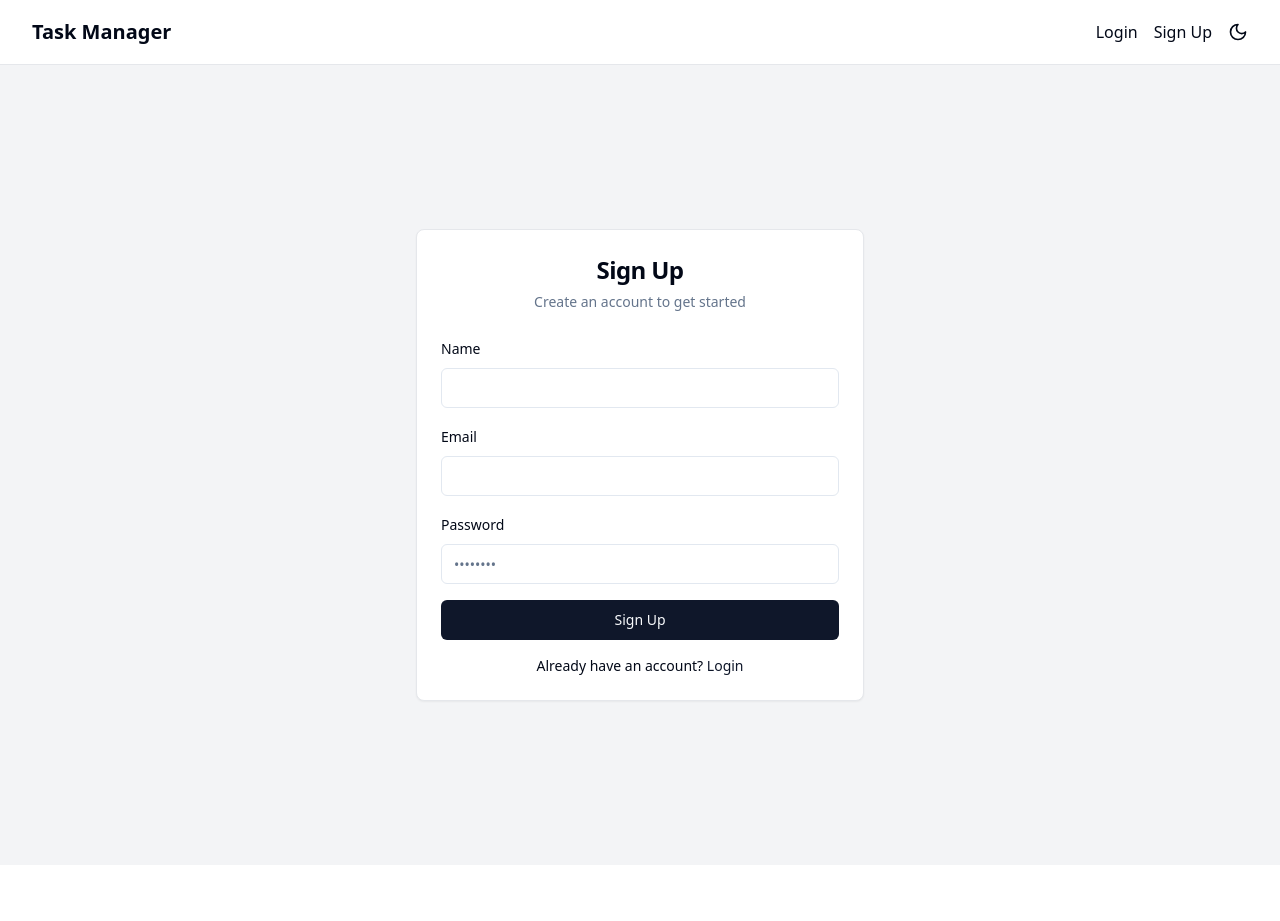
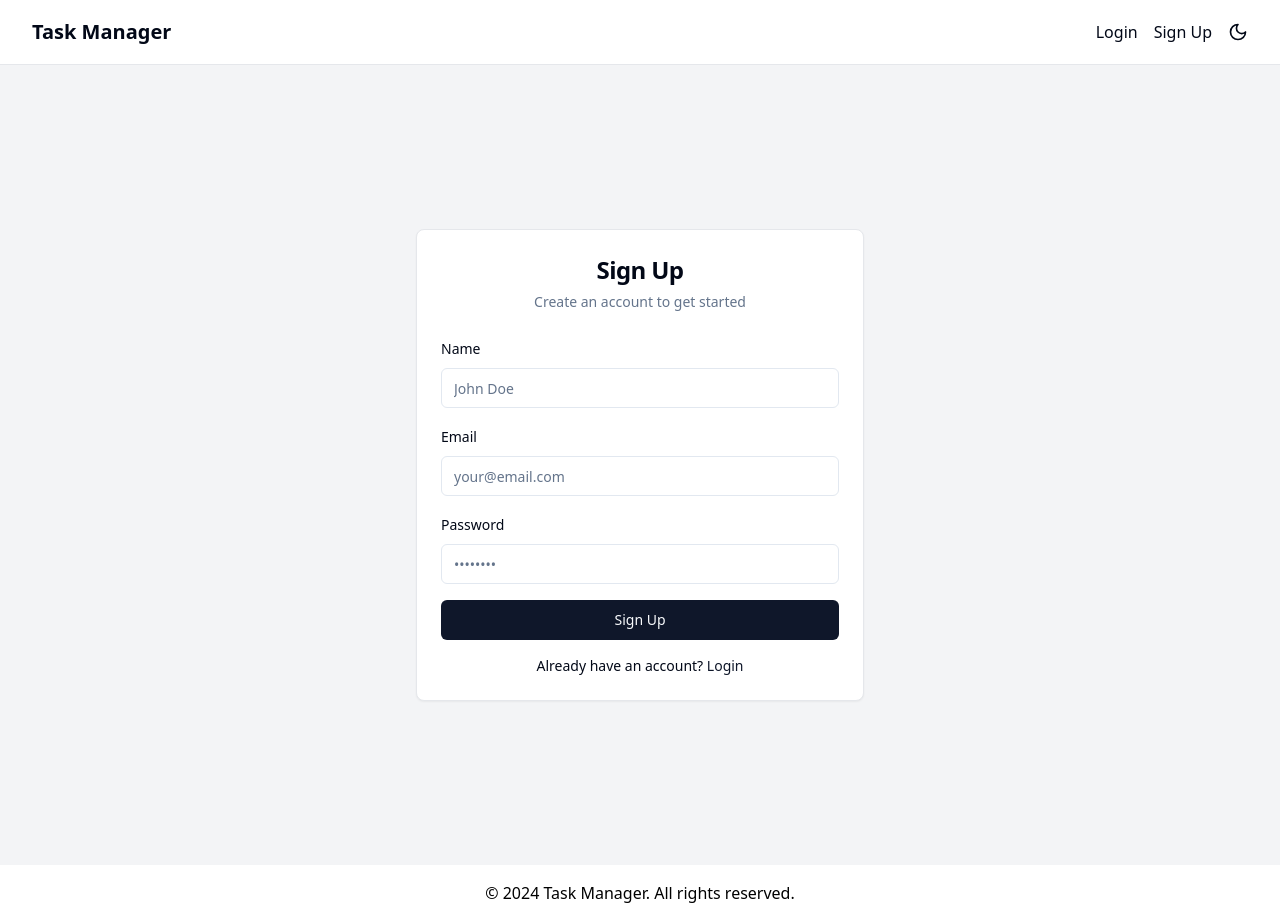
Before and after one commit to Vaibhav-shelke1/Task-Manager-Frontend, a Next.js app: page /signup in a window 1280 px wide. Before the commit the page ends 865 px from the top, so only its background shows below. Built offline with nearby package versions, Linux system fonts and the light colour scheme.

Commit message:
Add files via upload
new update

```diff
--- a/src/app/dashboard/page.js
+++ b/src/app/dashboard/page.js
@@ -8,10 +8,10 @@ import { Button } from "@/components/ui/button"
 import { Input } from "@/components/ui/input"
 import { Textarea } from "@/components/ui/textarea"
 import { Select, SelectContent, SelectItem, SelectTrigger, SelectValue } from "@/components/ui/select"
-import { Pencil, Trash2, ArrowUpDown } from 'lucide-react'
+import { Pencil, Trash2 } from 'lucide-react'
 import { Dialog, DialogContent, DialogHeader, DialogTitle, DialogDescription } from "@/components/ui/dialog"
 import { Alert, AlertDescription } from "@/components/ui/alert"
-import { DndContext, DragEndEvent, closestCorners, PointerSensor, useSensor, useSensors } from '@dnd-kit/core'
+import { DndContext, closestCorners, PointerSensor, useSensor, useSensors } from '@dnd-kit/core'
 import { SortableContext, arrayMove, verticalListSortingStrategy } from '@dnd-kit/sortable'
 import { useSortable } from '@dnd-kit/sortable'
 import { CSS } from '@dnd-kit/utilities'
@@ -27,7 +27,6 @@ export default function Component() {
 
   const sensors = useSensors(useSensor(PointerSensor))
 
-  // Alert management
   useEffect(() => {
     if (alert.message) {
       const timer = setTimeout(() => {
@@ -37,11 +36,9 @@ export default function Component() {
     }
   }, [alert])
 
-  // Filtering and sorting effect
   useEffect(() => {
     let result = tasks
 
-    // Apply filters
     if (filterConfig.status !== 'All') {
       result = result.filter(task => task.status === filterConfig.status)
     }
@@ -55,7 +52,6 @@ export default function Component() {
       )
     }
 
-    // Apply sorting
     if (sortConfig.key) {
       result.sort((a, b) => {
         if (a[sortConfig.key] < b[sortConfig.key]) {
@@ -71,12 +67,10 @@ export default function Component() {
     setFilteredTasks(result)
   }, [tasks, filterConfig, sortConfig])
 
-  // Alert display function
   const showAlert = (type, message) => {
     setAlert({ type, message })
   }
 
-  // Task addition handler
   const handleAddTask = async (e) => {
     e.preventDefault()
     const formData = new FormData(e.target)
@@ -101,13 +95,11 @@ export default function Component() {
     }
   }
 
-  // Task edit handler
   const handleEditTask = (task) => {
     setEditingTask(task)
     setIsModalOpen(true)
   }
 
-  // Task update handler
   const handleUpdateTask = async (e) => {
     e.preventDefault()
     const formData = new FormData(e.target)
@@ -134,7 +126,6 @@ export default function Component() {
     }
   }
 
-  // Task deletion handler
   const handleDeleteTask = async (taskId) => {
     if (window.confirm('Are you sure you want to delete this task?')) {
       try {
@@ -151,20 +142,27 @@ export default function Component() {
     }
   }
 
-  // Drag and drop handler for Kanban board
   const handleDragEnd = async (event) => {
     const { active, over } = event
 
     if (active.id !== over.id) {
       const oldIndex = tasks.findIndex((task) => task._id === active.id)
       const newIndex = tasks.findIndex((task) => task._id === over.id)
+      const newTasks = arrayMove(tasks, oldIndex, newIndex)
 
-      const newTasks = arrayMove(tasks, oldIndex, newIndex)
-      const updatedTask = { ...newTasks[newIndex], status: over.data.current.status }
+      const updatedTask = {
+        ...newTasks[newIndex],
+        status: over.data.current.task.status
+      }
 
       try {
         const result = await updateTask(updatedTask)
         if (result.success) {
+          // Update local state immediately
+          const updatedTasks = tasks.map(task =>
+            task._id === updatedTask._id ? updatedTask : task
+          )
+          fetchTasks() // Refresh tasks from the server
           showAlert('success', "Task status updated successfully")
         } else {
           showAlert('error', result.error || "Failed to update task status. Please try again.")
@@ -176,7 +174,6 @@ export default function Component() {
     }
   }
 
-  // Sorting handler
   const handleSort = (key) => {
     let direction = 'ascending'
     if (sortConfig.key === key && sortConfig.direction === 'ascending') {
@@ -203,7 +200,6 @@ export default function Component() {
             <CardTitle>Tasks Overview</CardTitle>
           </CardHeader>
           <CardContent>
-            {/* Filtering and search inputs */}
             <div className="mb-4 flex flex-wrap gap-2">
               <Input
                 type="text"
@@ -241,7 +237,6 @@ export default function Component() {
                 </SelectContent>
               </Select>
             </div>
-            {/* Tabs for List and Board views */}
             <Tabs defaultValue="list">
               <TabsList className="grid w-full grid-cols-2">
                 <TabsTrigger value="list">List View</TabsTrigger>
@@ -257,7 +252,6 @@ export default function Component() {
                 />
               </TabsContent>
               <TabsContent value="board">
-                {/* Kanban board is not affected by sorting and filtering */}
                 <KanbanBoard tasks={tasks} onDragEnd={handleDragEnd} />
               </TabsContent>
             </Tabs>
@@ -274,7 +268,6 @@ export default function Component() {
           </Card>
         </div>
       </div>
-      {/* Edit task modal */}
       <Dialog open={isModalOpen} onOpenChange={setIsModalOpen}>
         <DialogContent>
           <DialogHeader>
@@ -288,11 +281,9 @@ export default function Component() {
   )
 }
 
-// TaskList component: Displays tasks in a list view with sorting capabilities
 function TaskList({ tasks, onEdit, onDelete, onSort, sortConfig }) {
   return (
     <div>
-      {/* Sorting headers */}
       <div className="flex justify-between items-center mb-2">
         <Button variant="ghost" onClick={() => onSort('title')}>
           Title {sortConfig.key === 'title' && (sortConfig.direction === 'ascending' ? '↑' : '↓')}
@@ -308,7 +299,6 @@ function TaskList({ tasks, onEdit, onDelete, onSort, sortConfig }) {
         </Button>
         <span>Actions</span>
       </div>
-      {/* Task list */}
       <ul className="space-y-2">
         {tasks.map((task) => (
           <li key={task._id} className="p-4 rounded shadow bg-card text-card-foreground">
@@ -336,7 +326,6 @@ function TaskList({ tasks, onEdit, onDelete, onSort, sortConfig }) {
   )
 }
 
-// KanbanBoard component: Displays tasks in a kanban board view
 function KanbanBoard({ tasks, onDragEnd }) {
   const columns = ['To Do', 'In Progress', 'Completed']
   const sensors = useSensors(useSensor(PointerSensor))
@@ -361,7 +350,6 @@ function KanbanBoard({ tasks, onDragEnd }) {
   )
 }
 
-// SortableTask component: Represents a draggable task item in the KanbanBoard
 function SortableTask({ task }) {
   const {
     attributes,
@@ -369,7 +357,13 @@ function SortableTask({ task }) {
     setNodeRef,
     transform,
     transition,
-  } = useSortable({ id: task._id, data:task.status  })
+  } = useSortable({
+    id: task._id,
+    data: {
+      type: 'Task',
+      task,
+    }
+  })
 
   const style = {
     transform: CSS.Transform.toString(transform),
@@ -392,7 +386,6 @@ function SortableTask({ task }) {
   )
 }
 
-// TaskForm component: Form for adding or editing tasks
 function TaskForm({ task, onSubmit }) {
   return (
     <form onSubmit={onSubmit} className="space-y-4">
--- a/src/app/layout.js
+++ b/src/app/layout.js
@@ -5,14 +5,24 @@ import { TaskProvider } from '@/context/TaskContext'
 import Navbar from '@/components/Navbar'
 import './globals.css'
 
-export default function RootLayout({children}) {
+export default function RootLayout({ children }) {
   return (
     <html lang="en" suppressHydrationWarning>
+      <head>
+        <meta name="viewport" content="width=device-width, initial-scale=1" />
+        <title>Task Manager</title>
+        <meta name="description" content="A powerful task management application" />
+      </head>
       <body>
         <ThemeProvider attribute="class" defaultTheme="system" enableSystem>
           <TaskProvider>
-            <Navbar />
-            <main>{children}</main>
+            <div className="flex flex-col min-h-screen">
+              <Navbar />
+              <main className="flex-grow">{children}</main>
+              <footer className="py-4 text-center">
+                <p>&copy; {new Date().getFullYear()} Task Manager. All rights reserved.</p>
+              </footer>
+            </div>
           </TaskProvider>
         </ThemeProvider>
       </body>
--- a/src/app/login/page.js
+++ b/src/app/login/page.js
@@ -13,12 +13,13 @@ export default function LoginPage() {
   const [email, setEmail] = useState('')
   const [password, setPassword] = useState('')
   const [isLoading, setIsLoading] = useState(false)
-  const { login, error } = useTaskContext()
+  const { login, error, clearError } = useTaskContext()
   const router = useRouter()
 
   const handleSubmit = async (e) => {
     e.preventDefault()
     setIsLoading(true)
+    clearError()
     try {
       const success = await login(email, password)
       if (success) {
@@ -45,7 +46,7 @@ export default function LoginPage() {
               <Input
                 id="email"
                 type="email"
-                placeholder=""
+                placeholder="your@email.com"
                 value={email}
                 onChange={(e) => setEmail(e.target.value)}
                 required
--- a/src/app/page.js
+++ b/src/app/page.js
@@ -1,20 +1,5 @@
-'use client'
-
-import { useEffect } from 'react'
-import { useRouter } from 'next/navigation'
-import { useTaskContext } from '@/context/TaskContext'
+import { redirect } from 'next/navigation'
 
 export default function Home() {
-  const router = useRouter()
-  const { token } = useTaskContext()
-
-  useEffect(() => {
-    if (token) {
-      router.push('/dashboard')
-    } else {
-      router.push('/login')
-    }
-  }, [token, router])
-
-  return null // This component doesn't render anything, it just handles redirection
+  redirect('/login')
 }
--- a/src/app/signup/page.js
+++ b/src/app/signup/page.js
@@ -14,12 +14,13 @@ export default function SignupPage() {
   const [email, setEmail] = useState('')
   const [password, setPassword] = useState('')
   const [isLoading, setIsLoading] = useState(false)
-  const { signup, error } = useTaskContext()
+  const { signup, error, clearError } = useTaskContext()
   const router = useRouter()
 
   const handleSubmit = async (e) => {
     e.preventDefault()
     setIsLoading(true)
+    clearError()
     try {
       const success = await signup(name, email, password)
       if (success) {
@@ -46,7 +47,7 @@ export default function SignupPage() {
               <Input
                 id="name"
                 type="text"
-                placeholder=""
+                placeholder="John Doe"
                 value={name}
                 onChange={(e) => setName(e.target.value)}
                 required
@@ -57,7 +58,7 @@ export default function SignupPage() {
               <Input
                 id="email"
                 type="email"
-                placeholder=""
+                placeholder="your@email.com"
                 value={email}
                 onChange={(e) => setEmail(e.target.value)}
                 required
--- a/src/context/TaskContext.js
+++ b/src/context/TaskContext.js
@@ -1,10 +1,10 @@
 'use client'
 
-import React, { createContext, useContext, useState, useEffect } from 'react'
+import React, { createContext, useContext, useState, useEffect, useCallback } from 'react'
 import { useRouter } from 'next/navigation'
 
 const TaskContext = createContext(undefined)
-const common_url="https://task-manager-backend-wqxa.vercel.app"
+
 export const useTaskContext = () => {
   const context = useContext(TaskContext)
   if (!context) {
@@ -30,10 +30,20 @@ export const TaskProvider = ({ children }) => {
     }
   }, [])
 
-  const fetchTasks = async (authToken) => {
+  const handleApiError = useCallback((error, customMessage) => {
+    console.error(customMessage, error)
+    if (error.response && error.response.status === 401) {
+      setError('Session expired. Please login again.')
+      logout()
+    } else {
+      setError(error.message || customMessage)
+    }
+  }, [])
+
+  const fetchTasks = useCallback(async (authToken) => {
     try {
       setLoading(true)
-      const response = await fetch(`${common_url}/api/tasks/fetchalltask`, {
+      const response = await fetch('http://localhost:5000/api/tasks/fetchalltask', {
         headers: { 'auth-token': authToken },
       })
       const data = await response.json()
@@ -43,17 +53,16 @@ export const TaskProvider = ({ children }) => {
         throw new Error(data.error || 'Failed to fetch tasks')
       }
     } catch (error) {
-      console.error('Fetch tasks error:', error)
-      setError('Failed to fetch tasks')
+      handleApiError(error, 'Failed to fetch tasks')
     } finally {
       setLoading(false)
     }
-  }
+  }, [handleApiError])
 
   const login = async (email, password) => {
     try {
       setLoading(true)
-      const response = await fetch(`${common_url}/api/auth/login`, {
+      const response = await fetch('http://localhost:5000/api/auth/login', {
         method: 'POST',
         headers: { 'Content-Type': 'application/json' },
         body: JSON.stringify({ email, password }),
@@ -69,8 +78,7 @@ export const TaskProvider = ({ children }) => {
         throw new Error(data.error || 'Login failed')
       }
     } catch (error) {
-      console.error('Login error:', error)
-      setError(error.message)
+      handleApiError(error, 'Login failed')
       return { success: false, error: error.message }
     } finally {
       setLoading(false)
@@ -80,7 +88,7 @@ export const TaskProvider = ({ children }) => {
   const signup = async (name, email, password) => {
     try {
       setLoading(true)
-      const response = await fetch(`${common_url}/api/auth/createuser`, {
+      const response = await fetch('http://localhost:5000/api/auth/createuser', {
         method: 'POST',
         headers: { 'Content-Type': 'application/json' },
         body: JSON.stringify({ name, email, password }),
@@ -96,25 +104,24 @@ export const TaskProvider = ({ children }) => {
         throw new Error(data.error || 'Signup failed')
       }
     } catch (error) {
-      console.error('Signup error:', error)
-      setError(error.message)
+      handleApiError(error, 'Signup failed')
       return { success: false, error: error.message }
     } finally {
       setLoading(false)
     }
   }
 
-  const logout = () => {
+  const logout = useCallback(() => {
     setToken(null)
     localStorage.removeItem('token')
     setTasks([])
     router.push('/login')
-  }
+  }, [router])
 
   const addTask = async (task) => {
     try {
       setLoading(true)
-      const response = await fetch(`${common_url}/api/tasks/addtask`, {
+      const response = await fetch('http://localhost:5000/api/tasks/addtask', {
         method: 'POST',
         headers: {
           'Content-Type': 'application/json',
@@ -130,8 +137,7 @@ export const TaskProvider = ({ children }) => {
         throw new Error(data.error || 'Failed to add task')
       }
     } catch (error) {
-      console.error('Add task error:', error)
-      setError(error.message)
+      handleApiError(error, 'Failed to add task')
       return { success: false, error: error.message }
     } finally {
       setLoading(false)
@@ -141,7 +147,7 @@ export const TaskProvider = ({ children }) => {
   const updateTask = async (updatedTask) => {
     try {
       setLoading(true)
-      const response = await fetch(`${common_url}/api/tasks/updatetask/${updatedTask._id}`, {
+      const response = await fetch(`http://localhost:5000/api/tasks/updatetask/${updatedTask._id}`, {
         method: 'PUT',
         headers: {
           'Content-Type': 'application/json',
@@ -157,19 +163,17 @@ export const TaskProvider = ({ children }) => {
         throw new Error(data.error || 'Failed to update task')
       }
     } catch (error) {
-      console.error('Update task error:', error)
-      setError(error.message)
+      handleApiError(error, 'Failed to update task')
       return { success: false, error: error.message }
     } finally {
       setLoading(false)
     }
-}
-
+  }
 
   const deleteTask = async (id) => {
     try {
       setLoading(true)
-      const response = await fetch(`${common_url}/api/tasks/deletetask/${id}`, {
+      const response = await fetch(`http://localhost:5000/api/tasks/deletetask/${id}`, {
         method: 'DELETE',
         headers: { 'auth-token': token },
       })
@@ -181,13 +185,16 @@ export const TaskProvider = ({ children }) => {
         throw new Error(data.error || 'Failed to delete task')
       }
     } catch (error) {
-      console.error('Delete task error:', error)
-      setError(error.message)
+      handleApiError(error, 'Failed to delete task')
       return { success: false, error: error.message }
     } finally {
       setLoading(false)
     }
   }
+
+  const clearError = useCallback(() => {
+    setError(null)
+  }, [])
 
   return (
     <TaskContext.Provider value={{
@@ -201,7 +208,8 @@ export const TaskProvider = ({ children }) => {
       addTask,
       updateTask,
       deleteTask,
-      fetchTasks: () => fetchTasks(token)
+      fetchTasks: () => fetchTasks(token),
+      clearError
     }}>
       {children}
     </TaskContext.Provider>
--- a/src/lib/api.js
+++ b/src/lib/api.js
@@ -1,5 +1,5 @@
 // src/lib/api.js
-const API_BASE_URL = 'http://localhost:5000/api';
+const API_BASE_URL = 'https://task-manager-backend-wqxa.vercel.app';
 
 async function fetchWithAuth(endpoint, options = {}) {
   const token = localStorage.getItem('token');
```
